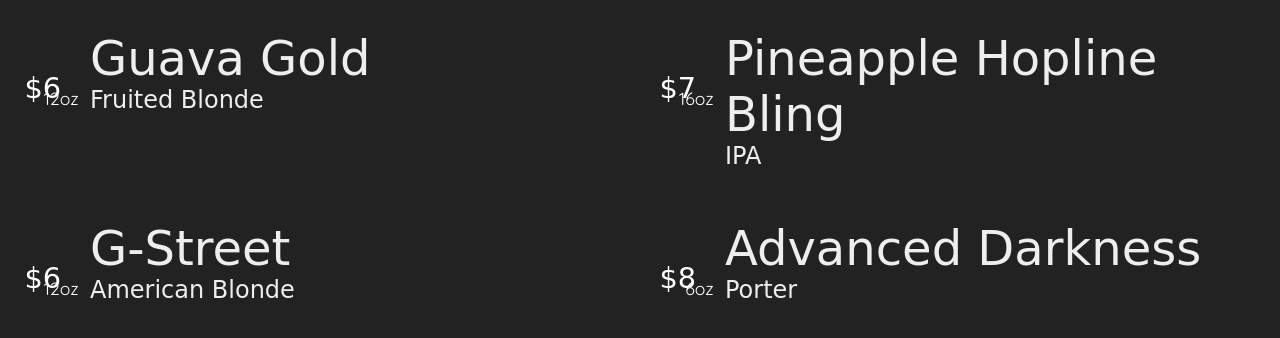
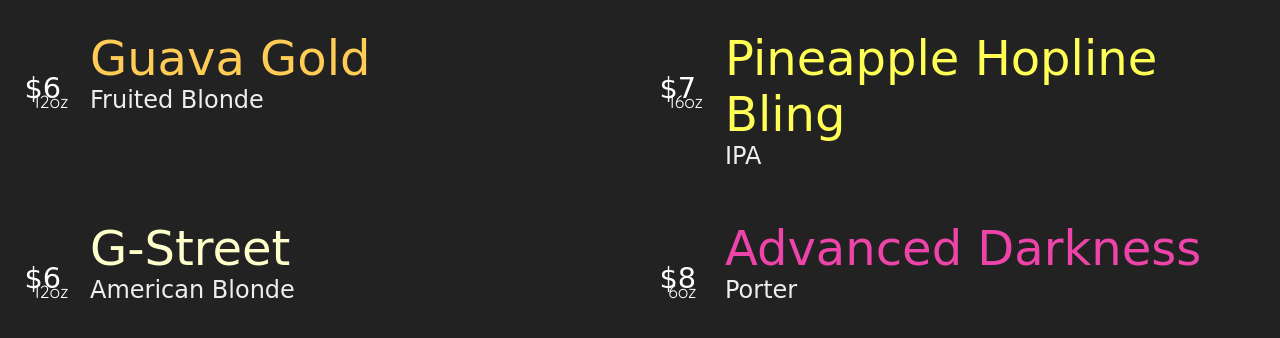
Before and after one commit to frodare/GrassLandsMenu, a plain HTML site: page index.html in a window 1280 px wide. Drawn offline with Linux system fonts and the light colour scheme; a web font is replaced by a local one.

Commit message:
adding colors

```diff
--- a/index.html
+++ b/index.html
@@ -4,6 +4,9 @@
     <link href="https://fonts.googleapis.com/css?family=Shrikhand" rel="stylesheet">
     <link href='https://fonts.googleapis.com/css?family=Bungee+Inline' rel='stylesheet' type='text/css'>
     <link href="https://fonts.googleapis.com/css?family=Quicksand" rel="stylesheet">
+
+
+    <!-- <link href="https://fonts.googleapis.com/css?family=UnifrakturCook:700" rel="stylesheet"> -->
   <style>
     body {
       margin: 10px;
@@ -43,13 +46,13 @@
 
     .size {
       position: absolute;
-      bottom: -0.25em;
-      right: -1em;
+      bottom: -0.4em;
+      left: 0.5em;
       font-size: 1.1em;
     }
 
     .beer h1 {
-      color: #fc5;
+
       color: #eee;
       margin: 0;
       font-size: 3em;
@@ -71,6 +74,7 @@
     window.beers = [{
       title: 'Guava Gold',
       style: 'Fruited Blonde',
+      titleColor: '#fc5',
       price: 6,
       size: '12oz',
       price12: 5,
@@ -79,16 +83,19 @@
       price64: 19
     },{
       title: 'Pineapple Hopline Bling',
+      titleColor: '#ff5',
       style: 'IPA',
       price: 7,
       size: '16oz'
     },{
       title: 'G-Street',
+      titleColor: '#ffc',
       style: 'American Blonde',
       price: 6,
       size: '12oz'
     },{
       title: 'Advanced Darkness',
+      titleColor: '#e4a',
       style: 'Porter',
       price: 8,
       size: '6oz'
@@ -121,13 +128,17 @@
 
     const getTemplate = () => document.getElementById('beer-template').content.cloneNode(true)
 
-    const fill = template => (query, value) => template.querySelector(query).innerText = value || ''
+    const fill = template => (query, value, color) => {
+      const el = template.querySelector(query)
+      el.innerText = value || ''
+      if (color) el.style.color = color
+    }
 
     const renderTemplate = beer => {
       const tmpl = getTemplate()
       const templateFill = fill(tmpl)
 
-      templateFill('h1', beer.title)
+      templateFill('h1', beer.title, beer.titleColor)
       templateFill('h2', beer.style)
       templateFill('.price', beer.price)
       templateFill('.size', beer.size)
```
